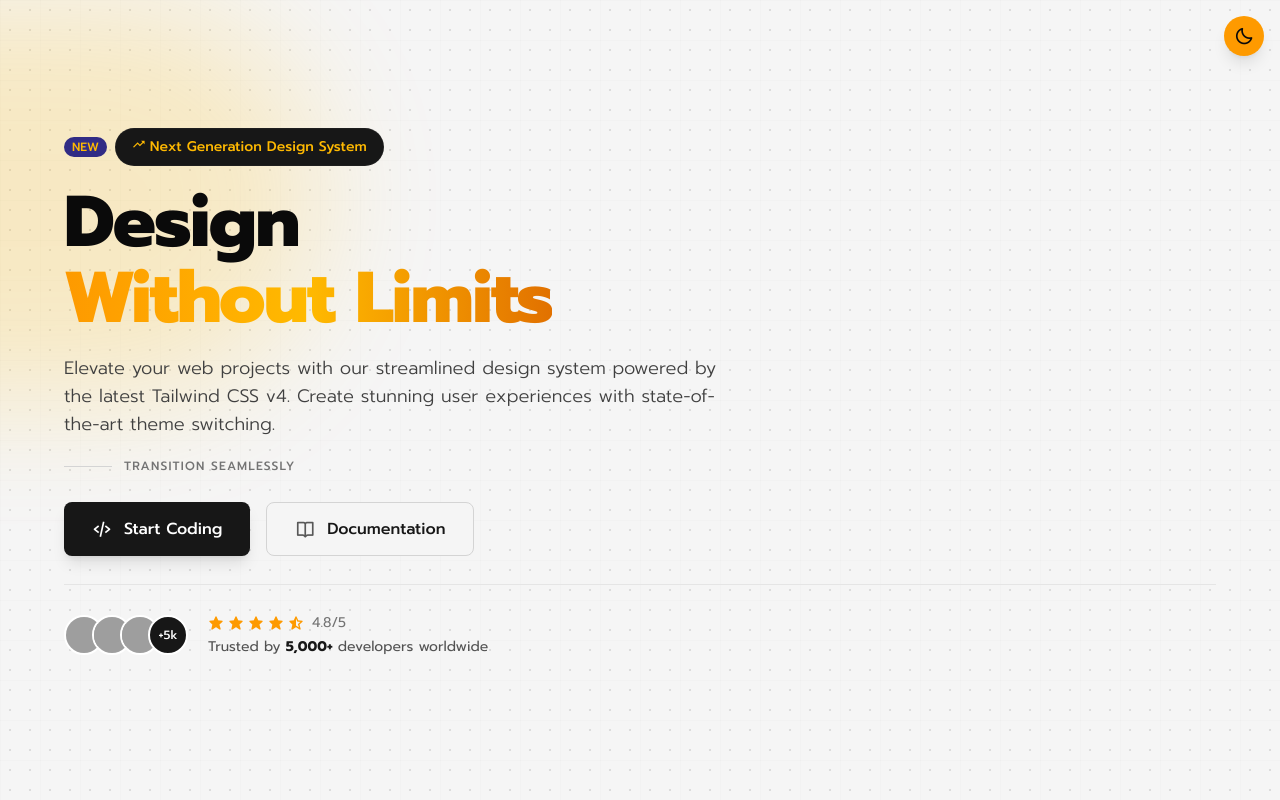
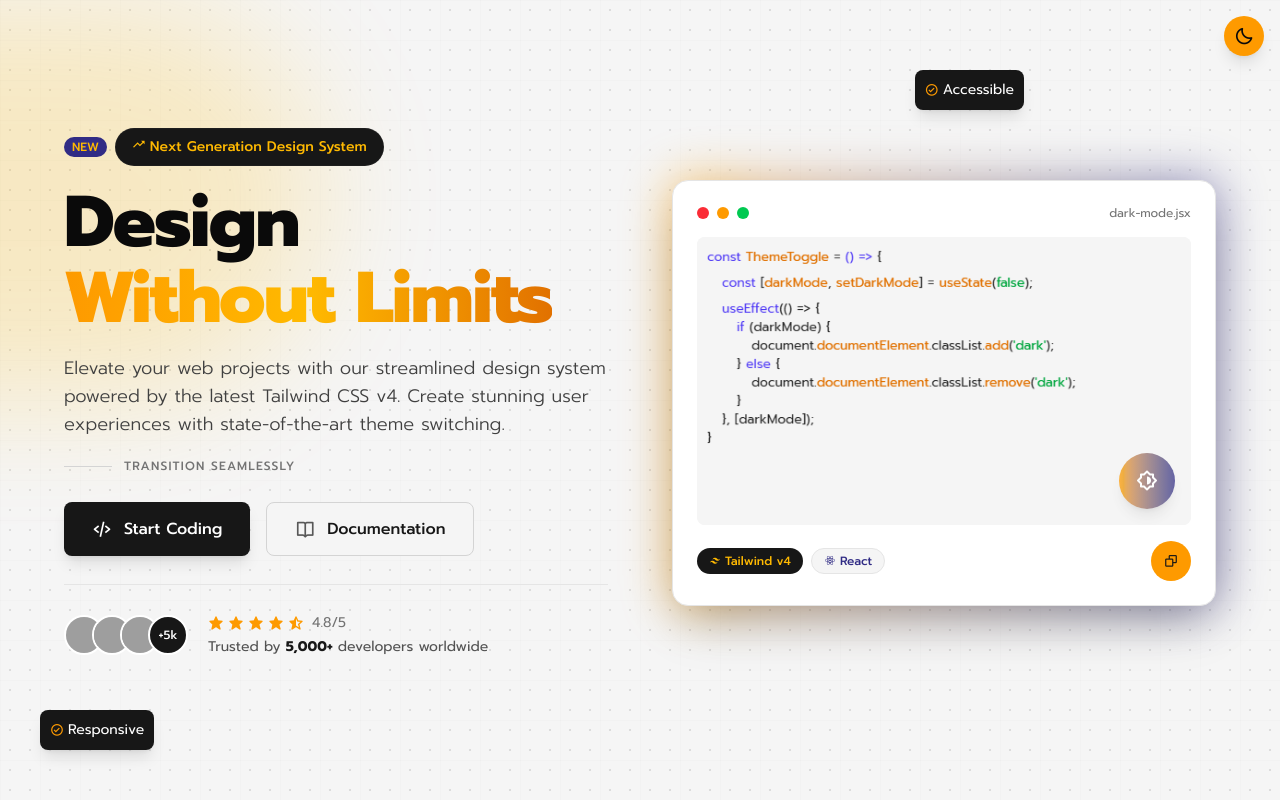
Before and after one commit to I0ANA24/Dark-Light-Mode-Learning-React, a React (Vite) app: page / in a window 1280 px wide. Built offline with nearby package versions, Linux system fonts and the light colour scheme; grey boxes are pictures that could not be loaded.

Commit message:
hero-section right deign

```diff
--- a/src/components/Hero.jsx
+++ b/src/components/Hero.jsx
@@ -1,4 +1,4 @@
-import React from 'react'
+import React from "react";
 
 const Hero = () => {
   return (
@@ -26,7 +26,9 @@
                 </span>
               </h1>
               <p className="text-base lg:text-lg text-neutral-700 dark:text-neutral-300 max-w-2xl font-light">
-                  Elevate your web projects with our streamlined design system powered by the latest Tailwind CSS v4. Create stunning user experiences with state-of-the-art theme switching.
+                Elevate your web projects with our streamlined design system
+                powered by the latest Tailwind CSS v4. Create stunning user
+                experiences with state-of-the-art theme switching.
               </p>
               <div className="flex gap-3 items-center">
                 <div className="h-px bg-neutral-300 dark:bg-neutral-700 w-12"></div>
@@ -48,13 +50,19 @@
             <div className="flex flex-col sm:flex-row gap-5 sm:items-center pt-6 lg:pt-7 border-t border-neutral-200 dark:border-neutral-800">
               <div className="flex -space-x-3">
                 <img
-                    src="https://randomuser.me/api/portraits/women/21.jpg" alt="User" className='w-9 h-9 lg:w-10 lg:h-10 rounded-full border-2 border-white dark:border-neutral-900 object-cover'
+                  src="https://randomuser.me/api/portraits/women/21.jpg"
+                  alt="User"
+                  className="w-9 h-9 lg:w-10 lg:h-10 rounded-full border-2 border-white dark:border-neutral-900 object-cover"
                 />
                 <img
-                    src="https://randomuser.me/api/portraits/men/12.jpg" alt="User" className='w-9 h-9 lg:w-10 lg:h-10 rounded-full border-2 border-white dark:border-neutral-900 object-cover'
+                  src="https://randomuser.me/api/portraits/men/12.jpg"
+                  alt="User"
+                  className="w-9 h-9 lg:w-10 lg:h-10 rounded-full border-2 border-white dark:border-neutral-900 object-cover"
                 />
                 <img
-                    src="https://randomuser.me/api/portraits/women/24.jpg" alt="User" className='w-9 h-9 lg:w-10 lg:h-10 rounded-full border-2 border-white dark:border-neutral-900 object-cover'
+                  src="https://randomuser.me/api/portraits/women/24.jpg"
+                  alt="User"
+                  className="w-9 h-9 lg:w-10 lg:h-10 rounded-full border-2 border-white dark:border-neutral-900 object-cover"
                 />
                 <span className="flex items-center justify-center w-9 h-9 lg:w-10 lg:h-10 rounded-full border-2 border-white dark:border-neutral-900 bg-neutral-900 dark:bg-amber-500 text-white dark:text-neutral-900 text-xs font-medium">
                   +5k
@@ -72,15 +80,78 @@
                   </span>
                 </div>
                 <p className="text-neutral-600 dark:text-neutral-400 text-sm">
-                    Trusted by <span className="font-bold text-neutral-900 dark:text-white">5,000+</span> developers worldwide
+                  Trusted by{" "}
+                  <span className="font-bold text-neutral-900 dark:text-white">
+                    5,000+
+                  </span>{" "}
+                  developers worldwide
                 </p>
+              </div>
+            </div>
+          </div>
+          <div className="flex-1 w-full">
+            <div className="relative">
+              <div className="absolute -inset-0.5 bg-gradient-to-r from-amber-500 to-indigo-900 rounded-2xl blur-xl opacity-50 animate-pulse"></div>
+              <div className="relative bg-white dark:bg-neutral-900 p-4 lg:p-5 xl:p-6 rounded-2xl shadow-2xl border border-neutral-200 dark:border-neutral-800">
+                <div className="flex items-center justify-between mb-3 lg:mb-4">
+                  <div className="flex items-center gap-2">
+                    <span className="size-2.5 lg:size-3 rounded-full bg-red-500"></span>
+                    <span className="size-2.5 lg:size-3 rounded-full bg-amber-500"></span>
+                    <span className="size-2.5 lg:size-3 rounded-full bg-green-500"></span>
+                  </div>
+                  <div className="text-xs text-neutral-500 dark:text-neutral-400">
+                    dark-mode.jsx
+                  </div>
+                </div>
+                <div className="h-56 md:h-64 lg:h-60 xl:h-72 rounded-lg bg-neutral-100 dark:bg-neutral-800 overflow-hidden relative">
+                  <img
+                    src="/images/code-light.png"
+                    alt="Code snippet for light mode"
+                    className="w-full h-full object-cover object-left-top dark:hidden"
+                  />
+                  <img
+                    src="/images/code-dark.png"
+                    alt="Code snippet for dark mode"
+                    className="w-full h-full object-cover object-left-top dark:block"
+                  />
+                  <div className="absolute bottom-4 right-4">
+                    <div className="size-12 lg:size-14 rounded-full bg-gradient-to-r from-amber-500 to-indigo-900 flex items-center justify-center text-white shadow-lg animate-pulse">
+                      <i className="bx bx-brightness-half text-xl lg:text-2xl"></i>
+                    </div>
+                  </div>
+                </div>
+                <div className="mt-3 lg:mt-4 flex justify-between items-center">
+                  <div className="flex gap-2">
+                    <span className="px-2.5 py-1 lg:px-3 rounded-full bg-neutral-900 text-amber-400 text-xs font-medium flex items-center">
+                      <i className="bx bxl-tailwind-css mr-1"></i> Tailwind v4
+                    </span>
+                    <span className="px-2.5 py-1 lg:px-3 rounded-full bg-neutral-100 dark:bg-neutral-800 text-indigo-900 dark:text-indigo-400 border border-neutral-200 dark:border-neutral-700 text-xs font-medium flex items-center">
+                      <i className="bx bxl-react mr-1"></i> React
+                    </span>
+                  </div>
+                  <button className="size-8 lg:size-9 xl:size-10 flex items-center justify-center rounded-full bg-amber-500 text-neutral-900 hover:bg-amber-600 transition">
+                    <i className="bx bx-copy text-sm"></i>
+                  </button>
                 </div>
               </div>
             </div>
           </div>
         </div>
       </div>
-  )
-}
 
-export default Hero
+      <div className="hidden md:block absolute bottom-8 left-8 lg:bottom-10 lg:left-10 animate-bounce">
+        <div className="bg-neutral-900 text-white px-2.5 py-2.5 rounded-lg text-xs lg:text-sm flex items-center shadow-lg">
+          <i className="bx bx-check-circle mr-1 text-amber-500"></i> Responsive
+        </div>
+      </div>
+
+      <div className="hidden md:block absolute top-16 right-[15%] lg:top-20 lg:right-[20%] animate-bounce delay-300">
+        <div className="bg-neutral-900 text-white px-2.5 py-2.5 rounded-lg text-xs lg:text-sm flex items-center shadow-lg">
+          <i className="bx bx-check-circle mr-1 text-amber-500"></i> Accessible
+        </div>
+      </div>
+    </div>
+  );
+};
+
+export default Hero;
```
Also changed, not shown: public/images/code-dark.png (added), public/images/code-light.png (added). Lines whose indentation alone changed are shown as unchanged.
